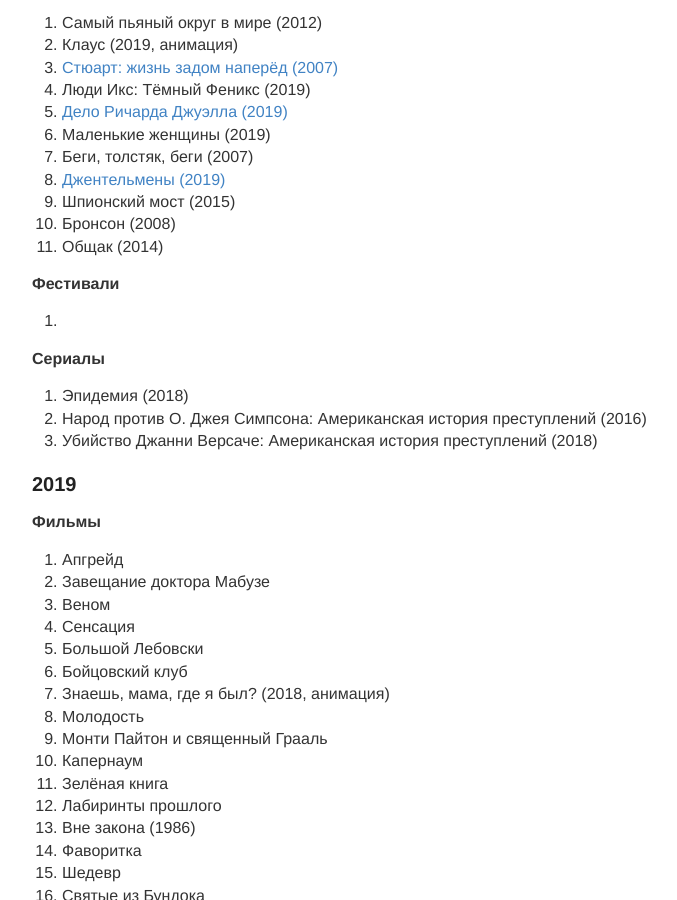
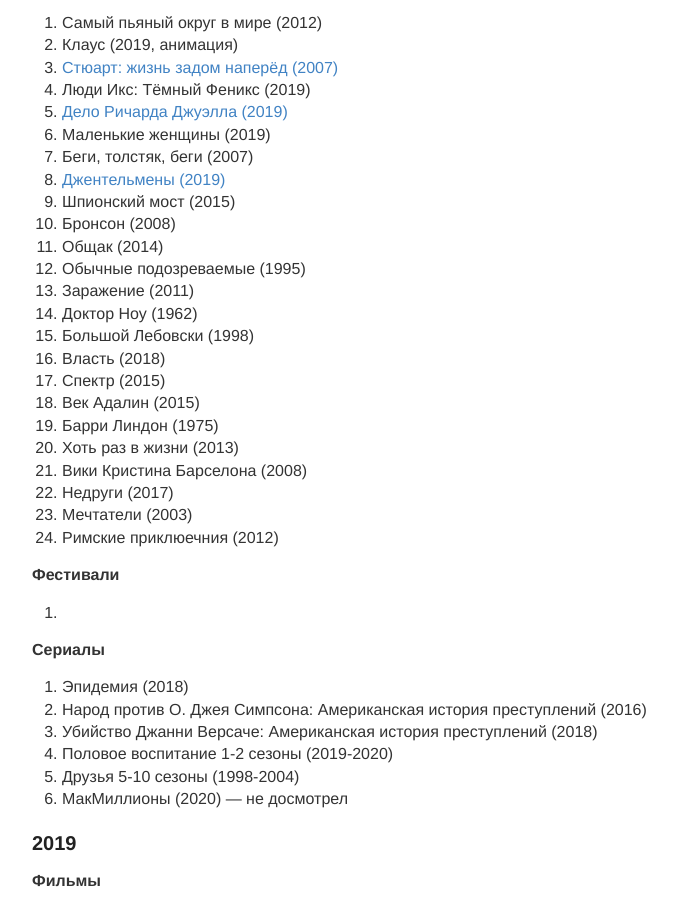
Before and after one commit to sombro/nbuevich.com, a Jekyll site: the page built from blog/_posts/2099-12-14-movies.md, in a window 1280 px wide and 900 px high, scrolled down 429 px. Shown: the whole window, without its empty margins (248-925 px from the left). Built offline with Jekyll 4.4.1, drawn with Linux system fonts in a browser that asks for light colours.

Commit message:
new movies

```diff
--- a/blog/_posts/2099-12-14-movies.md
+++ b/blog/_posts/2099-12-14-movies.md
@@ -27,6 +27,22 @@
     <li>Шпионский мост (2015)</li>
     <li>Бронсон (2008)</li>
     <li>Общак (2014)</li>
+    <li>Обычные подозреваемые (1995)</li>
+    <li>Заражение (2011)</li>
+    <li>Доктор Ноу (1962)</li>
+    <!-- <li>Семейка Аддамс (2019) — не досмотрел</li> -->
+    <!-- <li>Кролик Джоджо (2019) — не досмотрел</li> -->
+    <li>Большой Лебовски (1998)</li>
+    <li>Власть (2018)</li>
+    <li>Спектр (2015)</li>
+    <li>Век Адалин (2015)</li>
+    <li>Барри Линдон (1975)</li>
+    <!-- <li>Папа, сдохни (2018) — не досмотрел</li> -->
+    <li>Хоть раз в жизни (2013)</li>
+    <li>Вики Кристина Барселона (2008)</li>
+    <li>Недруги (2017)</li>
+    <li>Мечтатели (2003)</li>
+    <li>Римские приклюечния (2012)</li>
 </ol>
 
 <b>Фестивали</b>
@@ -41,6 +57,9 @@
     <li>Эпидемия (2018)</li>
     <li>Народ против О. Джея Симпсона: Американская история преступлений (2016)</li>
     <li>Убийство Джанни Версаче: Американская история преступлений (2018)</li>
+    <li>Половое воспитание 1-2 сезоны (2019-2020)</li>
+    <li>Друзья 5-10 сезоны (1998-2004)</li>
+    <li>МакМиллионы (2020) — не досмотрел</li>
 </ol>
 
 ## <span id="2019">2019</span> ##
```
